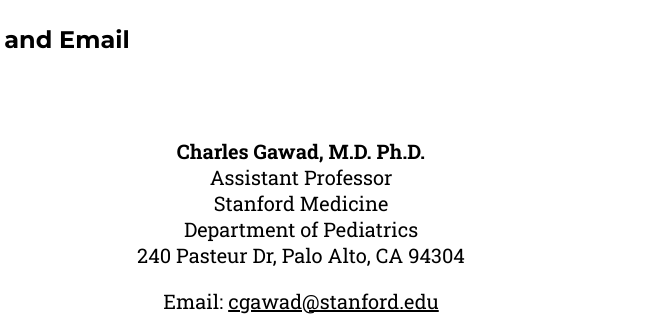
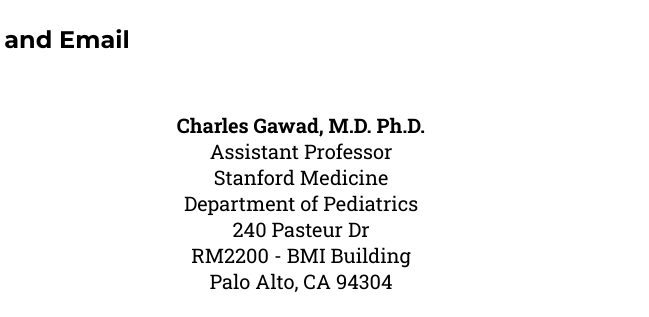
Before and after one commit to GAWAD-LAB-STANFORD/gawad-lab-stanford.github.io, a plain HTML site: page index.html in a window 1280 px wide. Shown: the part 6373-6690 px from the top of the page, 631-1280 px from the left. Drawn offline with nearby package versions, Linux system fonts and the light colour scheme; a web font is replaced by a local one.

Commit message:
update lab room number

```diff
--- a/index.html
+++ b/index.html
@@ -300,7 +300,7 @@
                 <iframe src="https://www.google.com/maps/embed?pb=!1m18!1m12!1m3!1d3168.150233983329!2d-122.17649763755674!3d37.43355557046093!2m3!1f0!2f0!3f0!3m2!1i1024!2i768!4f13.1!3m3!1m2!1s0x808fa52ba51d58eb%3A0xe8daaea65a01418c!2sBiomedical%20Innovations%20Building!5e0!3m2!1sen!2sus!4v1609799782735!5m2!1sen!2sus" width="100%" height="300px" frameborder="0" style="border:0;" allowfullscreen="" aria-hidden="false" tabindex="0"></iframe>
             </div>
             <div class="col-2 w3-padding">
-                <p><strong>Charles Gawad, M.D. Ph.D.</strong><br>Assistant Professor<br>Stanford Medicine<br>Department of Pediatrics<br>240 Pasteur Dr, Palo Alto, CA 94304</p>
+                <p><strong>Charles Gawad, M.D. Ph.D.</strong><br>Assistant Professor<br>Stanford Medicine<br>Department of Pediatrics<br>240 Pasteur Dr<br>RM2200 - BMI Building<br>Palo Alto, CA 94304</p>
                 <p>Email: <a href="mailto:cgawad@stanford.edu">cgawad@stanford.edu</a></p>
                 <a class="w3-black w3-circle w3-button w3-padding-small w3-large" href="mailto:cgawad@stanford.edu"><i class="fa fa-envelope"></i></a>
                 <a class="w3-black w3-circle w3-button w3-padding-small w3-large" href="https://www.linkedin.com/in/charles-gawad-13031836/" target="_blank"><i class="fa fa-linkedin"></i></a>
```
